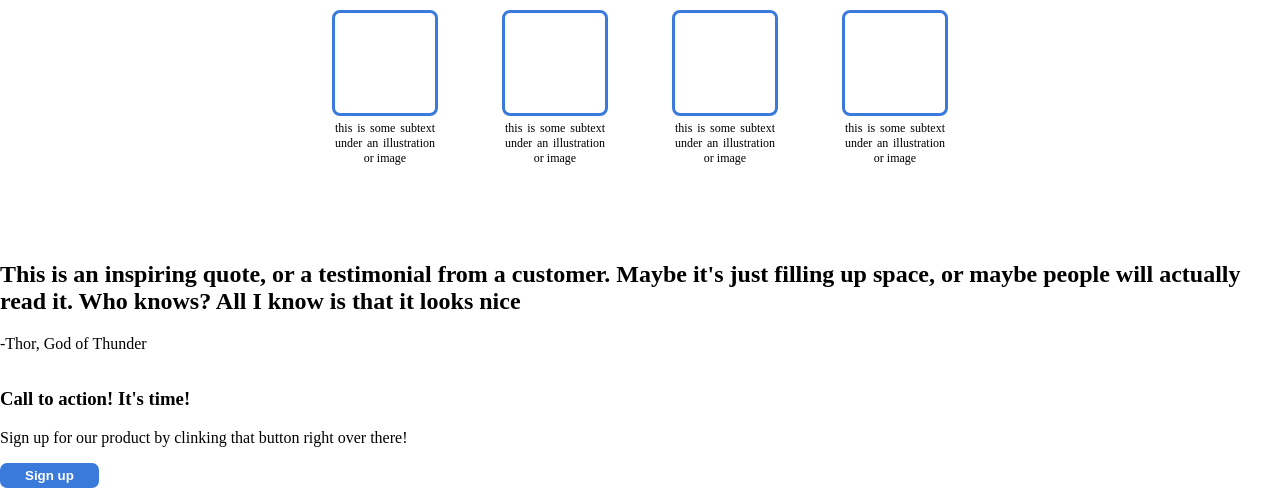
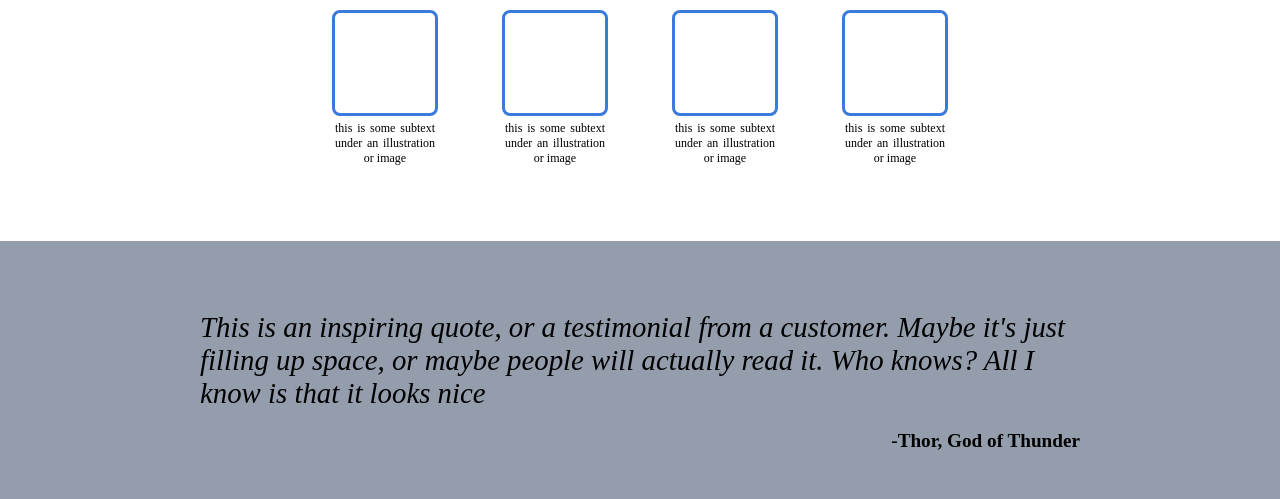
Before and after one commit to Mathias9961/flex-project-op, a plain HTML site: page index.html in a window 1280 px wide. Shown: the part 453-952 px from the top of the page. Drawn offline with Linux system fonts and the light colour scheme.

Commit message:
Style quote section
Added styling to the quote section and aligned the author properly.

As with the rest of the css, proper font and margin numbers are
still pending.

```diff
--- a/index.html
+++ b/index.html
@@ -47,8 +47,8 @@
         </div>
     </div>
     <div class="quote-section">
-        <h2 class="quote-text">This is an inspiring quote, or a testimonial from a customer. Maybe it's just filling up space,
-            or maybe people will actually read it. Who knows? All I know is that it looks nice</h2>
+        <em class="quote-text">This is an inspiring quote, or a testimonial from a customer. Maybe it's just filling up space,
+            or maybe people will actually read it. Who knows? All I know is that it looks nice</em>
         <p class="quote-author">-Thor, God of Thunder</p>
     </div>
     <div class="call-to-action">
--- a/style.css
+++ b/style.css
@@ -100,5 +100,16 @@ li {
 }
 
 .quote-section {
-    background-color: ;
+    background-color: rgb(147, 157, 172);
+    padding: 70px 200px 40px;
+    font-size: 1.8rem;
+    display: flex;
+    flex-direction: column;
+    align-items: center;
 }
+
+.quote-author {
+    font-weight: 600;
+    align-self: flex-end;
+    font-size: 1.2rem;
+}
```
